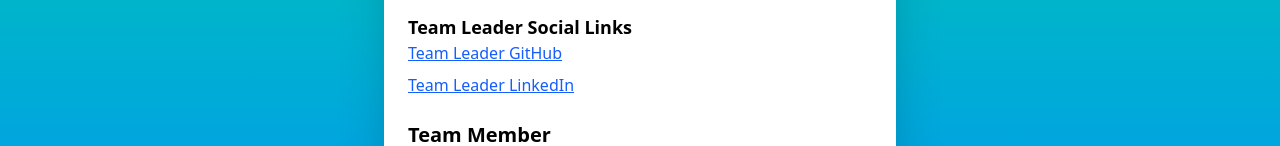
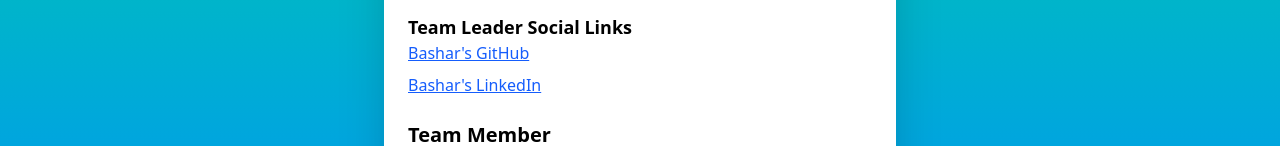
Before and after one commit to BasharAAsabeh/GDG_Git_Team_1_Card, a plain HTML site: page index.html in a window 1280 px wide. Shown: the part 347-493 px from the top of the page. Drawn offline with nearby package versions, Linux system fonts and the light colour scheme.

```diff
--- a/index.html
+++ b/index.html
@@ -19,8 +19,8 @@
             <p class="text-gray-600 italic">Bashar Abu Asbeh - CS</p>
             <h3 class="mt-4 text-lg font-semibold">Team Leader Social Links</h3>
             <ul class="space-y-2">
-                <li><a href="https://github.com/BasharAAsabeh" class="text-blue-600 underline">Team Leader GitHub</a></li>
-                <li><a href="https://www.linkedin.com/in/bashar-a-asabeh/" class="text-blue-600 underline">Team Leader LinkedIn</a></li>
+                <li><a href="https://github.com/BasharAAsabeh" class="text-blue-600 underline">Bashar's GitHub</a></li>
+                <li><a href="https://www.linkedin.com/in/bashar-a-asabeh/" class="text-blue-600 underline">Bashar's LinkedIn</a></li>
             </ul>
         </section>
 
```
